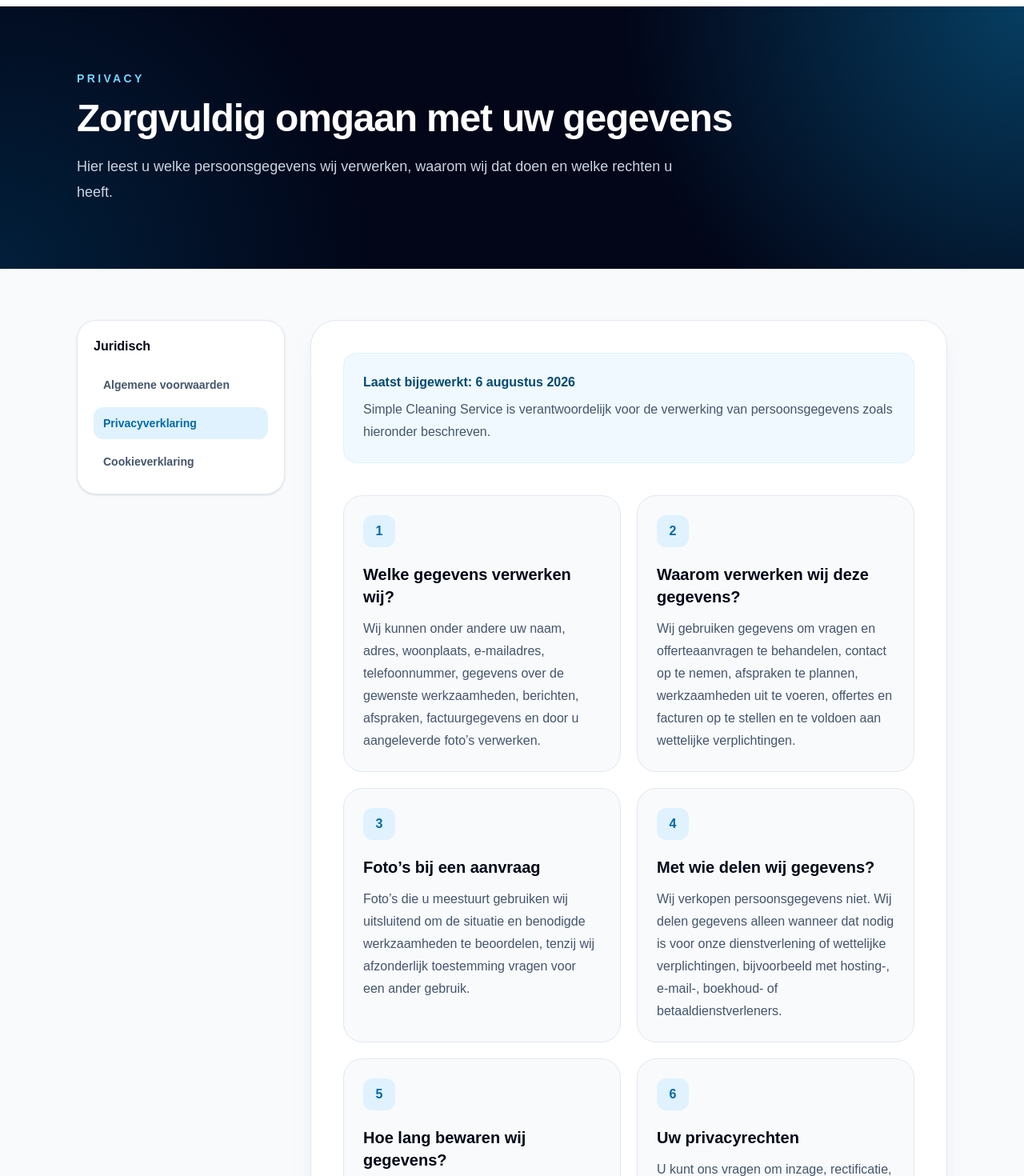
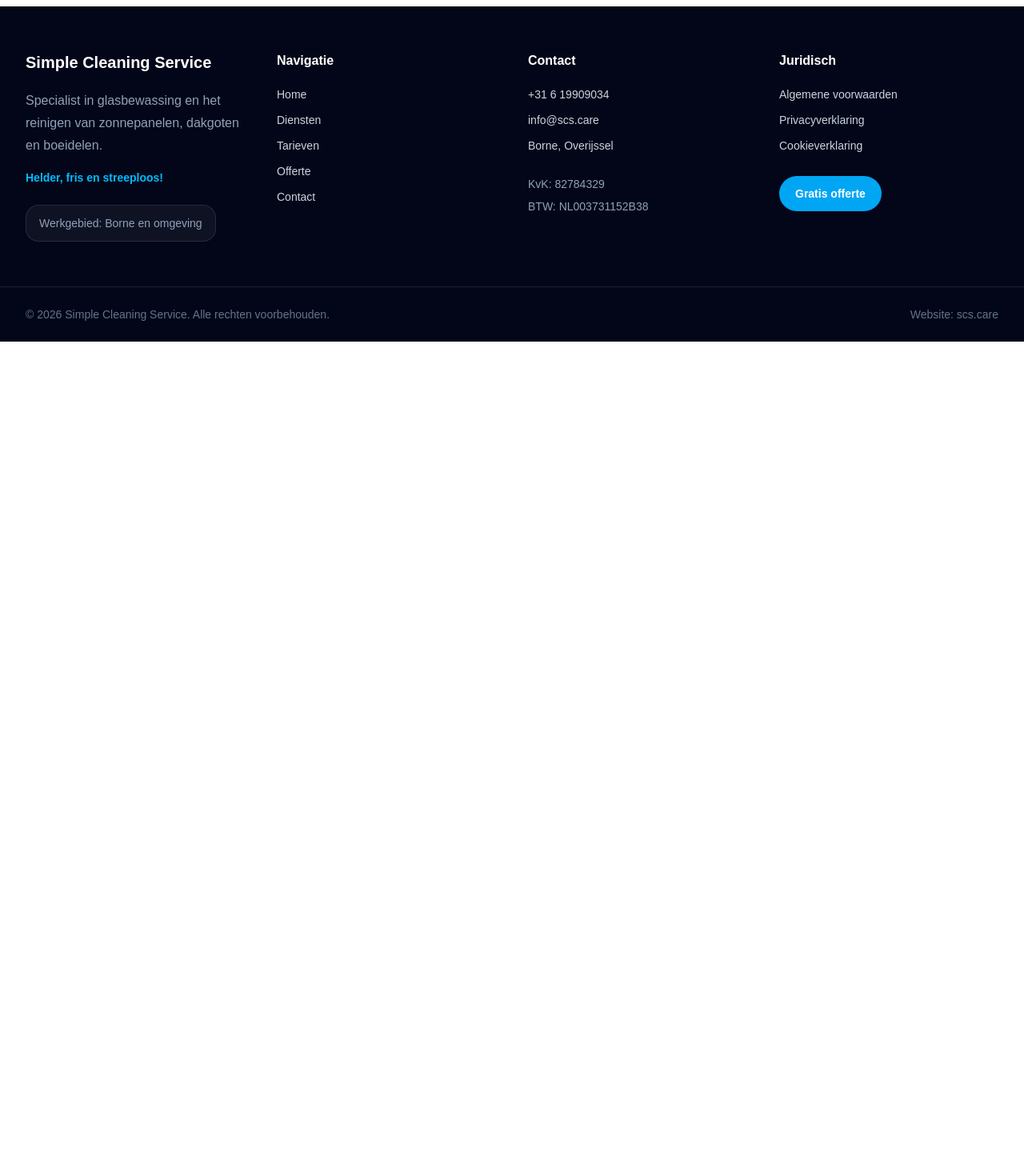
Before and after one commit to SimpleCleaning/scs-website, a Next.js app: page / in a window 1280 px wide. Shown: the part 5520-6990 px from the top of the page at 80% size. After the commit the page ends 5947 px from the top, so only its background shows below. Built offline with nearby package versions, Linux system fonts and the light colour scheme.

Commit message:
Finale website controle en mobiele optimalisatie

```diff
--- a/app/page.tsx
+++ b/app/page.tsx
@@ -162,7 +162,7 @@ export default function HomePage() {
               Persoonlijk en professioneel
             </div>
 
-            <h1 className="max-w-3xl text-4xl font-black leading-tight tracking-tight sm:text-5xl lg:text-6xl">
+            <h1 className="max-w-3xl break-words text-3xl font-black leading-tight tracking-tight sm:text-5xl lg:text-6xl">
               Schoonmaakservice met{" "}
               <span className="text-sky-400">aandacht voor kwaliteit</span>
             </h1>
--- a/components/layout/Footer.tsx
+++ b/components/layout/Footer.tsx
@@ -1,158 +1,122 @@
-import type { Metadata } from "next";
 import Link from "next/link";
 
-export const metadata: Metadata = {
-  title: "Privacyverklaring | Simple Cleaning Service",
-  description:
-    "Lees hoe Simple Cleaning Service persoonsgegevens verzamelt, gebruikt en beschermt.",
-};
+export default function Footer() {
+  return (
+    <footer className="bg-slate-950 text-slate-300">
+      <div className="mx-auto grid max-w-7xl gap-10 px-6 py-14 sm:grid-cols-2 lg:grid-cols-4 lg:px-8">
+        <div className="sm:col-span-2 lg:col-span-1">
+          <Link href="/" className="inline-flex items-center">
+            <span className="text-xl font-black text-white">
+              Simple Cleaning Service
+            </span>
+          </Link>
 
-const legalLinks = [
-  { label: "Algemene voorwaarden", href: "/algemene-voorwaarden" },
-  { label: "Privacyverklaring", href: "/privacy" },
-  { label: "Cookieverklaring", href: "/cookies" },
-];
+          <p className="mt-5 max-w-sm leading-7 text-slate-400">
+            Specialist in glasbewassing en het reinigen van zonnepanelen,
+            dakgoten en boeidelen.
+          </p>
 
-const sections = [
-  {
-    title: "Welke gegevens verwerken wij?",
-    text: "Wij kunnen onder andere uw naam, adres, woonplaats, e-mailadres, telefoonnummer, gegevens over de gewenste werkzaamheden, berichten, afspraken, factuurgegevens en door u aangeleverde foto’s verwerken.",
-  },
-  {
-    title: "Waarom verwerken wij deze gegevens?",
-    text: "Wij gebruiken gegevens om vragen en offerteaanvragen te behandelen, contact op te nemen, afspraken te plannen, werkzaamheden uit te voeren, offertes en facturen op te stellen en te voldoen aan wettelijke verplichtingen.",
-  },
-  {
-    title: "Foto’s bij een aanvraag",
-    text: "Foto’s die u meestuurt gebruiken wij uitsluitend om de situatie en benodigde werkzaamheden te beoordelen, tenzij wij afzonderlijk toestemming vragen voor een ander gebruik.",
-  },
-  {
-    title: "Met wie delen wij gegevens?",
-    text: "Wij verkopen persoonsgegevens niet. Wij delen gegevens alleen wanneer dat nodig is voor onze dienstverlening of wettelijke verplichtingen, bijvoorbeeld met hosting-, e-mail-, boekhoud- of betaaldienstverleners.",
-  },
-  {
-    title: "Hoe lang bewaren wij gegevens?",
-    text: "Wij bewaren persoonsgegevens niet langer dan noodzakelijk. Financiële gegevens bewaren wij gedurende de toepasselijke wettelijke bewaartermijn. Foto’s verwijderen wij wanneer zij niet langer nodig zijn voor beoordeling, uitvoering of afhandeling.",
-  },
-  {
-    title: "Uw privacyrechten",
-    text: "U kunt ons vragen om inzage, rectificatie, verwijdering, beperking of overdracht van uw persoonsgegevens. U kunt ook bezwaar maken tegen bepaalde verwerkingen en toestemming intrekken.",
-  },
-];
+          <p className="mt-4 text-sm font-semibold text-sky-400">
+            Helder, fris en streeploos!
+          </p>
 
-export default function PrivacyPage() {
-  return (
-    <main className="min-h-screen bg-slate-50 text-slate-900">
-      <section className="relative overflow-hidden bg-slate-950 text-white">
-        <div className="absolute inset-0 bg-[radial-gradient(circle_at_top_right,rgba(14,165,233,0.35),transparent_38%),radial-gradient(circle_at_bottom_left,rgba(2,132,199,0.2),transparent_35%)]" />
-        <div className="relative mx-auto max-w-6xl px-6 py-16 sm:py-20 lg:px-8">
-          <p className="text-sm font-black uppercase tracking-[0.24em] text-sky-300">
-            Privacy
-          </p>
-          <h1 className="mt-4 max-w-4xl text-4xl font-black tracking-tight sm:text-5xl">
-            Zorgvuldig omgaan met uw gegevens
-          </h1>
-          <p className="mt-5 max-w-3xl text-lg leading-8 text-slate-300">
-            Hier leest u welke persoonsgegevens wij verwerken, waarom wij dat
-            doen en welke rechten u heeft.
-          </p>
+          <div className="mt-6 inline-flex rounded-2xl border border-white/10 bg-white/5 px-4 py-3 text-sm text-slate-400">
+            Werkgebied: Borne en omgeving
           </div>
-      </section>
+        </div>
 
-      <section className="py-12 sm:py-16">
-        <div className="mx-auto grid max-w-6xl gap-8 px-6 lg:grid-cols-[260px_1fr] lg:px-8">
-          <aside className="lg:sticky lg:top-40 lg:self-start">
-            <div className="rounded-3xl border border-slate-200 bg-white p-5 shadow-sm">
-              <p className="font-black text-slate-950">Juridisch</p>
-              <nav className="mt-4 flex flex-col gap-2">
-                {legalLinks.map((item) => (
-                  <Link
-                    key={item.href}
-                    href={item.href}
-                    className={`rounded-xl px-3 py-2.5 text-sm font-semibold transition ${
-                      item.href === "/privacy"
-                        ? "bg-sky-100 text-sky-700"
-                        : "text-slate-600 hover:bg-slate-100 hover:text-sky-700"
-                    }`}
-                  >
-                    {item.label}
+        <div>
+          <h2 className="font-black text-white">Navigatie</h2>
+
+          <nav className="mt-5 flex flex-col gap-3 text-sm">
+            <Link href="/" className="transition hover:text-sky-400">
+              Home
             </Link>
-                ))}
+
+            <Link href="/diensten" className="transition hover:text-sky-400">
+              Diensten
+            </Link>
+
+            <Link href="/#tarieven" className="transition hover:text-sky-400">
+              Tarieven
+            </Link>
+
+            <Link href="/offerte" className="transition hover:text-sky-400">
+              Offerte
+            </Link>
+
+            <Link href="/contact" className="transition hover:text-sky-400">
+              Contact
+            </Link>
           </nav>
         </div>
-          </aside>
 
         <div>
-            <div className="rounded-[2rem] border border-slate-200 bg-white p-6 shadow-xl shadow-slate-200/50 sm:p-10">
-              <div className="rounded-2xl border border-sky-100 bg-sky-50 p-6">
-                <p className="font-black text-sky-900">
-                  Laatst bijgewerkt: 6 augustus 2026
-                </p>
-                <p className="mt-2 leading-7 text-slate-600">
-                  Simple Cleaning Service is verantwoordelijk voor de
-                  verwerking van persoonsgegevens zoals hieronder beschreven.
-                </p>
+          <h2 className="font-black text-white">Contact</h2>
+
+          <div className="mt-5 flex flex-col gap-3 text-sm">
+            <a
+              href="tel:+31619909034"
+              className="transition hover:text-sky-400"
+            >
+              +31 6 19909034
+            </a>
+
+            <a
+              href="mailto:info@scs.care"
+              className="transition hover:text-sky-400"
+            >
+              info@scs.care
+            </a>
+
+            <p>Borne, Overijssel</p>
           </div>
 
-              <div className="mt-10 grid gap-5 sm:grid-cols-2">
-                {sections.map((section, index) => (
-                  <article
-                    key={section.title}
-                    className="rounded-3xl border border-slate-200 bg-slate-50 p-6"
-                  >
-                    <div className="flex h-10 w-10 items-center justify-center rounded-xl bg-sky-100 font-black text-sky-700">
-                      {index + 1}
+          <div className="mt-7 space-y-2 text-sm text-slate-400">
+            <p>KvK: 82784329</p>
+            <p>BTW: NL003731152B38</p>
           </div>
-                    <h2 className="mt-5 text-xl font-black text-slate-950">
-                      {section.title}
-                    </h2>
-                    <p className="mt-3 leading-7 text-slate-600">
-                      {section.text}
-                    </p>
-                  </article>
-                ))}
         </div>
 
-              <div className="mt-10 space-y-8">
-                <article>
-                  <h2 className="text-2xl font-black text-slate-950">
-                    Beveiliging
-                  </h2>
-                  <p className="mt-4 leading-7 text-slate-600">
-                    Wij nemen passende technische en organisatorische
-                    maatregelen om persoonsgegevens te beschermen tegen verlies,
-                    onbevoegde toegang, misbruik en ongewenste openbaarmaking.
-                  </p>
-                </article>
+        <div>
+          <h2 className="font-black text-white">Juridisch</h2>
 
-                <article>
-                  <h2 className="text-2xl font-black text-slate-950">
-                    Klacht indienen
-                  </h2>
-                  <p className="mt-4 leading-7 text-slate-600">
-                    Wanneer u vindt dat wij niet correct met uw gegevens omgaan,
-                    kunt u contact met ons opnemen. U kunt daarnaast een klacht
-                    indienen bij de Autoriteit Persoonsgegevens.
-                  </p>
-                </article>
+          <nav className="mt-5 flex flex-col gap-3 text-sm">
+            <Link
+              href="/algemene-voorwaarden"
+              className="transition hover:text-sky-400"
+            >
+              Algemene voorwaarden
+            </Link>
+
+            <Link href="/privacy" className="transition hover:text-sky-400">
+              Privacyverklaring
+            </Link>
+
+            <Link href="/cookies" className="transition hover:text-sky-400">
+              Cookieverklaring
+            </Link>
+          </nav>
+
+          <Link
+            href="/offerte"
+            className="mt-7 inline-flex rounded-full bg-sky-500 px-5 py-3 text-sm font-black text-white transition hover:bg-sky-400"
+          >
+            Gratis offerte
+          </Link>
+        </div>
       </div>
 
-              <div className="mt-12 rounded-3xl bg-slate-950 p-7 text-white">
-                <h2 className="text-2xl font-black">Vraag over uw gegevens?</h2>
-                <p className="mt-3 leading-7 text-slate-300">
-                  Stuur uw privacyvraag of verzoek naar info@scs.care.
+      <div className="border-t border-white/10">
+        <div className="mx-auto flex max-w-7xl flex-col gap-3 px-6 py-6 text-sm text-slate-500 sm:flex-row sm:items-center sm:justify-between lg:px-8">
+          <p>
+            © {new Date().getFullYear()} Simple Cleaning Service. Alle rechten
+            voorbehouden.
           </p>
-                <a
-                  href="mailto:info@scs.care"
-                  className="mt-6 inline-flex rounded-full bg-sky-500 px-6 py-3 font-black text-white transition hover:bg-sky-400"
-                >
-                  Neem contact op
-                </a>
+
+          <p>Website: scs.care</p>
         </div>
       </div>
-          </div>
-        </div>
-      </section>
-    </main>
+    </footer>
   );
 }
```
Lines whose indentation alone changed are shown as unchanged.
